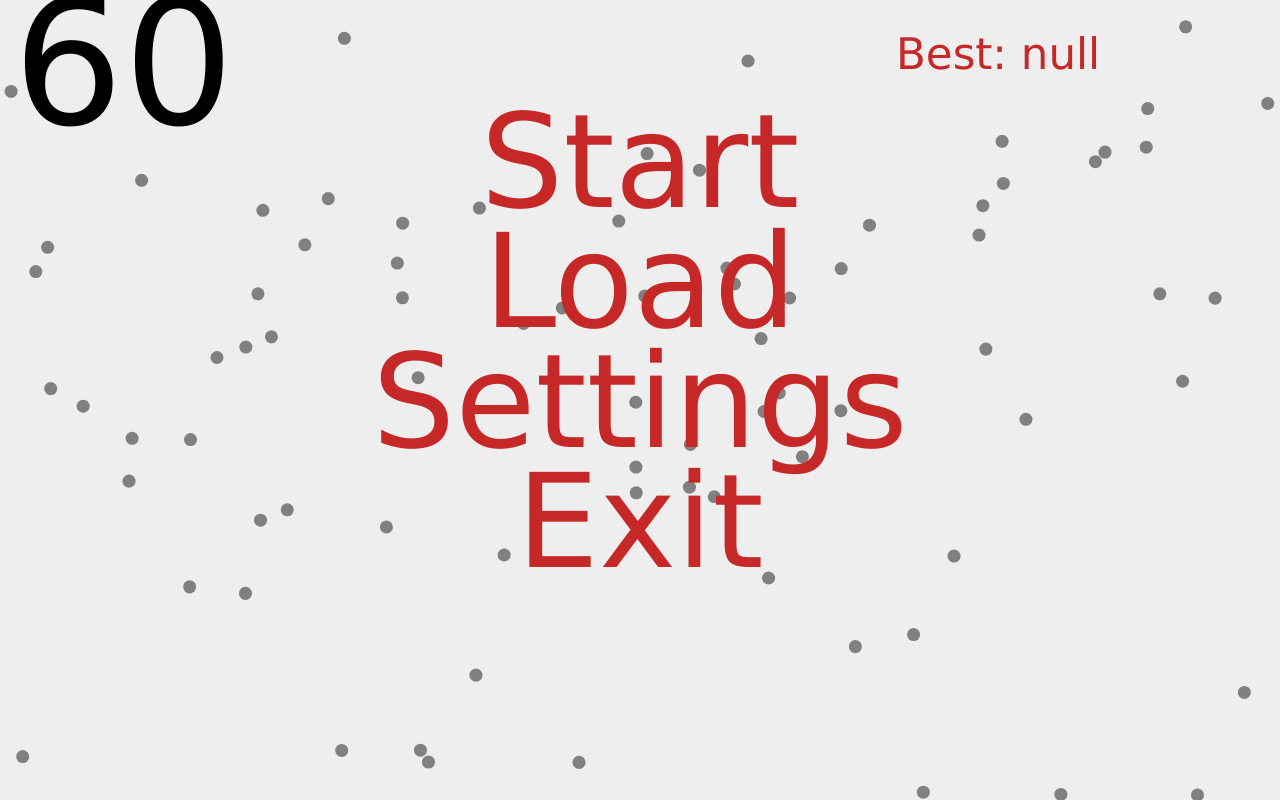
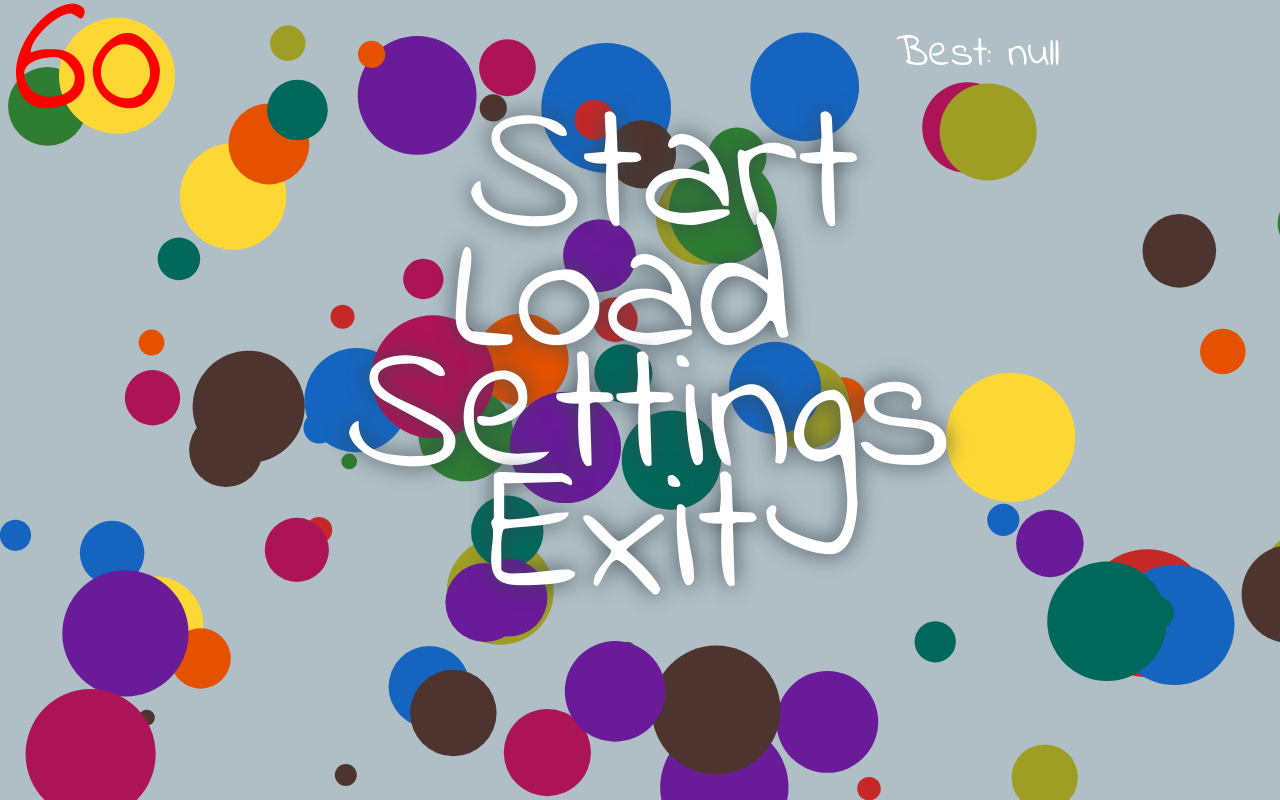
Before and after one commit to eugene-sukhodolskiy/quibble, a plain HTML site: page index.html in a window 1280 px wide. Drawn offline with Linux system fonts and the light colour scheme.

Commit message:
New skin and dots colors

```diff
--- a/index.html
+++ b/index.html
@@ -5,6 +5,7 @@
 	<title>Quibble</title>
 	<script src="resources/js/libs/point.min.js" type="text/javascript"></script>
 	<script src="resources/js/utils.js" type="text/javascript"></script>
+	<link href="https://fonts.googleapis.com/css?family=Indie+Flower" rel="stylesheet">
 </head>
 <body style="background-color: black">
 
--- a/resources/js/classes/config.js
+++ b/resources/js/classes/config.js
@@ -25,7 +25,7 @@ var Config = function(){
 	// 	h: 12
 	// };
 
-	this.circleColors = ['red', 'blue', 'yellow', 'green', 'grey', 'black', 'orange', 'pink'];
+	this.circleColors = ['#C62828', '#AD1457', '#6A1B9A', '#1565C0', '#00695C', '#2E7D32', '#9E9D24', '#FDD835', '#E65100', '#4E342E'];
 
 	this.circleRadius = asu.s(10);
 	// this.circleRadius = asu.s(14);
@@ -35,9 +35,9 @@ var Config = function(){
 	this.particles = {
 		amount: 80, // 80
 		size: asu.s(1.5),
-		color: 'grey',
-		minSpeed: 1, // particles movement speed
-		maxSpeed: 5,
+		color: '#C62828',
+		minSpeed: asu.s(.1), // particles movement speed
+		maxSpeed: asu.s(2),
 
 	};
 
--- a/resources/js/classes/game/process.js
+++ b/resources/js/classes/game/process.js
@@ -8,6 +8,7 @@ var Process = function(){
 	}
 
 	this.update = function(){
+		scopeObjects.gameFieldBackground.draw();
 		if(field.checkOnGameOver()){
 			game.setLoop('GameOver');
 		}
--- a/resources/js/classes/scopeObjects.js
+++ b/resources/js/classes/scopeObjects.js
@@ -9,28 +9,28 @@ var ScopeObjects = function(params){
 
 	this.gameName = self.pjs.game.newTextObject({
 		text: config.gameName,
-		font: "Verdana",
-		color: "#C62828",
+		font: "Indie Flower",
+		color: "white",
 		size: asu.s(70)
 	});
 
 	this.fpsText = self.pjs.game.newTextObject({
-		font: 'Verdana',
-		color: 'black',
+		font: 'Indie Flower',
+		color: 'red',
 		size: asu.s(40)
 	})
 
 	this.gameOver = self.pjs.game.newTextObject({
 		text: "Game Over",
-		font: "Verdana",
-		color: "#C62828",
+		font: "Indie Flower",
+		color: "white",
 		size: asu.s(30)
 	});
 
 	this.bestScore = self.pjs.game.newTextObject({
 		//text: "Best score: " + "result", // we write it in menu.js
-		font: "Verdana",
-		color: "#C62828",
+		font: "Indie Flower",
+		color: "white",
 		size: asu.s(10)
 	});
 
@@ -38,10 +38,17 @@ var ScopeObjects = function(params){
 		for(var i in self.config.gameMenu){
 			self[i] = self.pjs.game.newTextObject({
 				text: self.config.gameMenu[i],
-				font: "Verdana",
-				color: "#C62828",
-				size: asu.s(30)
+				font: "Indie Flower",
+				color: "white",
+				size: asu.s(42)
 			});
+
+			self[i].setShadow(   {
+			     shadowColor : "#37474F",
+			     shadowBlur : asu.s(5),
+			     shadowX : 0,
+			     shadowY : 0
+			   });
 		}
 	}
 
@@ -49,10 +56,16 @@ var ScopeObjects = function(params){
 		for(var i in self.config.gameSettings){
 			self[i] = self.pjs.game.newTextObject({
 				text: self.config.gameSettings[i],
-				font: "Verdana",
-				color: "#C62828",
-				size: asu.s(30)
+				font: "Indie Flower",
+				color: "white",
+				size: asu.s(42)
 			});
+			self[i].setShadow(   {
+			     shadowColor : "#37474F",
+			     shadowBlur : asu.s(5),
+			     shadowX : 0,
+			     shadowY : 0
+			   });
 		}
 	}
 
@@ -80,10 +93,10 @@ var ScopeObjects = function(params){
 			break;
 			case 3:
 				self.moveParticlesArr[i].moveX = self.pjs.math.random(0, self.screen.w);
-				self.moveParticlesArr[i].moveY = self.screen.h + 1;;
+				self.moveParticlesArr[i].moveY = self.screen.h + 1;
 			break;
 		}
-		self.moveParticlesArr[i].speed = self.pjs.math.random(self.config.particles.minSpeed, self.config.particles.maxSpeed);
+		self.moveParticlesArr[i].speed = getRandomArbitrary(self.config.particles.minSpeed, self.config.particles.maxSpeed);
 	}
 
 	this.generateAnimateParticles = function(){
@@ -110,13 +123,14 @@ var ScopeObjects = function(params){
 	}
 
 	this.getParticle = function(){
+		var rad = getRandomArbitrary(self.config.particles.size, self.config.particles.size * 10);
 		var particle = {
 			x: self.pjs.math.random(0, self.screen.w),
 			y: self.pjs.math.random(0, self.screen.h),
 			// w: self.config.particles.size,
 			// h: self.config.particles.size,
-			radius: self.config.particles.size,
-			fillColor: self.config.particles.color
+			radius: rad,
+			fillColor: self.config.circleColors[self.pjs.math.random(0, self.config.circleColors.length - 1)]//self.config.particles.color
 		};
 
 		return self.pjs.game.newCircleObject(particle);
@@ -139,7 +153,14 @@ var ScopeObjects = function(params){
 		size: asu.s(16),
 		text: 'Score: ' + data.currentScore,
 		color: '#C62828',
-		font: 'Verdana'
+		font: 'Indie Flower'
+	});
+
+	this.gameFieldBackground = self.pjs.game.newRectObject({
+		fillColor: '#FAFAFA',
+		x: 0, y: 0,
+		w: self.screen.w,
+		h: self.screen.h
 	});
 
 	positioning.posX(self.gameScore, 70);
--- a/resources/js/classes/settings.js
+++ b/resources/js/classes/settings.js
@@ -17,6 +17,8 @@ var Settings = function(){
 	this.update = function(){
 
 		scopeObjects.monitorParticles();
+
+		pjs.OOP.drawArr(scopeObjects.particles);
 
 		for(var i in config.gameSettings){
 			//console.log(i);
@@ -40,8 +42,6 @@ var Settings = function(){
 		config.debug ? scopeObjects.fpsText.draw(scopeObjects.fpsText.text = pjs.system.getFPS()) : false;
 
 		self.menuController();
-
-		pjs.OOP.drawArr(scopeObjects.particles);
 
 		if(pjs.game.getTime() - self.tmpT > 100){
 			self.tmpT = pjs.game.getTime();
--- a/resources/js/game.js
+++ b/resources/js/game.js
@@ -1,6 +1,6 @@
 // in this file must be exist only base initialization game
 
-var pjs = new PointJS(640, 480, {backgroundColor : "#EEEEEE"});
+var pjs = new PointJS(640, 480, {backgroundColor : "#B0BEC5"});
 pjs.system.initFullPage();
 var game = pjs.game;
 var p = pjs.vector.point;
--- a/resources/js/utils.js
+++ b/resources/js/utils.js
@@ -94,3 +94,7 @@ var AbsoluteSizeUnit = function(screen, startedSize){
 
 	self.init();
 }
+
+function getRandomArbitrary(min, max) {
+  return Math.random() * (max - min) + min;
+}
```
